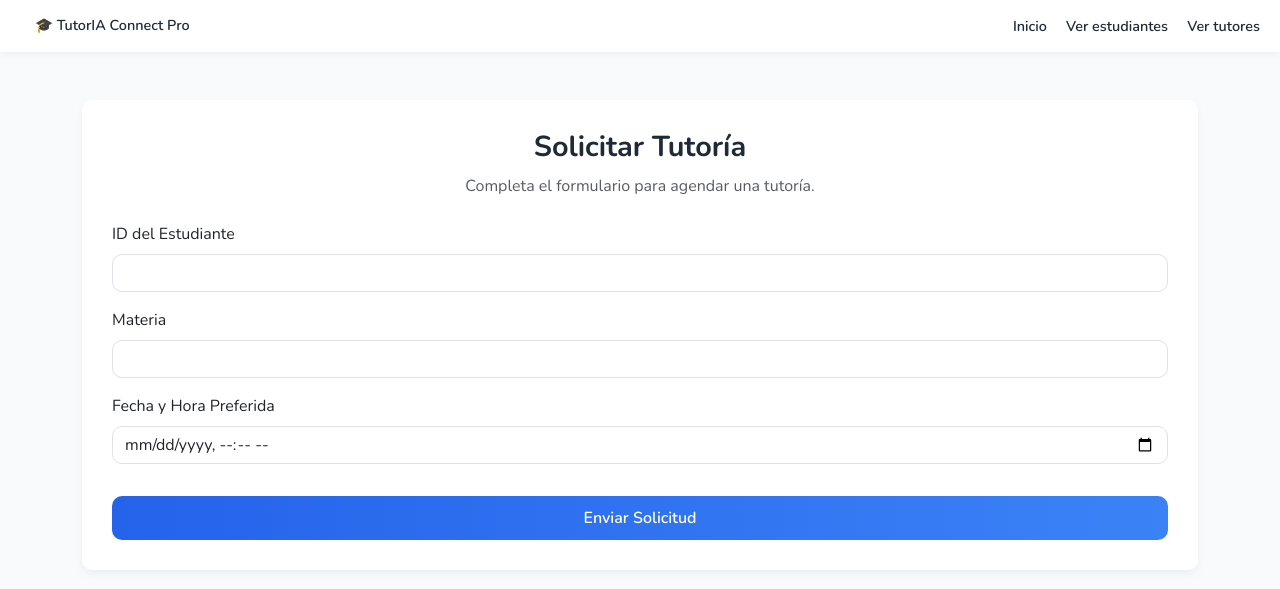
After one commit to SsamirNunez360/PROYECTODJANGO, a Django app: page /solicitud_tutoria/ in a window 1280 px wide. The commit adds this page. Shown: the top 589 px of the page. Run offline with Django 5.2, Linux system fonts and the light colour scheme.

Commit message:
Solicitar tutoria en sitio web

```diff
--- a/tutoria/mysite/mysite/data/solicitudes.json
+++ b/tutoria/mysite/mysite/data/solicitudes.json
@@ -8,5 +8,10 @@
         "id_estudiante": "E001",
         "materia": "Algoritmos y estructura de datos",
         "fecha_hora_preferida": "2025-08-06 10:00"
+    },
+    {
+        "id_estudiante": "E005",
+        "materia": "Matematicas",
+        "fecha_hora_preferida": "2025-10-10T10:00"
     }
 ]
--- a/tutoria/mysite/mysite/templates/home.html
+++ b/tutoria/mysite/mysite/templates/home.html
@@ -131,6 +131,7 @@
       <a class="navbar-brand" href="#">🎓 TutorIA Connect Pro</a>
     </div>
     <div>
+      <a href="/solicitud_tutoria">Solicitar tutoria</a>
       <a href="/registrar_estudiante">Registrar estudiante</a>
       <a href="/estudiantes_perfil">Ver estudiantes</a>
       <a href="/tutores_perfil">Ver tutores</a>
--- /dev/null
+++ b/tutoria/mysite/mysite/templates/solicitud_tutoria.html
@@ -0,0 +1,125 @@
+<!DOCTYPE html>
+<html lang="es">
+<head>
+    <meta charset="UTF-8">
+    <meta name="viewport" content="width=device-width, initial-scale=1.0">
+    <title>Solicitar Tutoría</title>
+
+    <link href="https://cdn.jsdelivr.net/npm/bootstrap@5.3.3/dist/css/bootstrap.min.css" rel="stylesheet">
+    <link href="https://fonts.googleapis.com/css2?family=Nunito:wght@400;600;700&display=swap" rel="stylesheet">
+
+    <style>
+        :root{
+            --primary:#2563eb;
+            --primary-light:#3b82f6;
+            --gray-light:#f9fafb;
+            --text-dark:#1f2937;
+            --muted:#6b7280;
+        }
+
+        body{
+            background: var(--gray-light);
+            font-family: 'Nunito', sans-serif;
+            margin:0;
+            padding:0;
+        }
+        .navbar{
+            background:#fff;
+            box-shadow:0 2px 8px rgba(0,0,0,.05);
+            padding: 10px 20px;
+        }
+        .navbar-brand{
+            font-weight:700;
+            color:var(--primary);
+            font-size:1.2rem;
+        }
+        .navbar a{
+            font-weight:600;
+            font-size:0.9rem;
+            color: var(--text-dark);
+            margin-left: 15px;
+            text-decoration: none;
+        }
+        .btn-signup{
+            background:linear-gradient(90deg,var(--primary),var(--primary-light));
+            border:none;
+            color:#fff !important;
+            font-weight:600;
+            padding:5px 12px;
+            border-radius:8px;
+            font-size:0.85rem;
+        }
+        .hero{
+            background:#fff;
+            border-radius:10px;
+            padding:30px;
+            box-shadow:0 4px 10px rgba(0,0,0,0.05);
+            margin:20px auto;
+        }
+        .hero h1{
+            font-weight:700;
+            color:var(--text-dark);
+            margin-bottom:10px;
+            font-size:1.8rem;
+        }
+        .hero p{
+            color:var(--muted);
+            font-size:1rem;
+            margin-bottom:20px;
+        }
+        .form-control{
+            border-radius:10px;
+        }
+        .btn-search{
+            background:linear-gradient(90deg,var(--primary),var(--primary-light));
+            border:none;
+            color:#fff;
+            font-weight:600;
+            border-radius:10px;
+            padding:10px 20px;
+            width: 100%;
+        }
+    </style>
+</head>
+<body>
+
+    <nav class="navbar d-flex justify-content-between align-items-center">
+        <div class="d-flex align-items-center">
+            <a class="navbar-brand" href="{% url 'home' %}">🎓 TutorIA Connect Pro</a>
+        </div>
+        <div>
+            <a href="{% url 'home' %}">Inicio</a>
+            <a href="{% url 'listar_estudiante' %}">Ver estudiantes</a>
+            <a href="{% url 'tutores_perfil' %}">Ver tutores</a>
+        </div>
+    </nav>
+
+    <div class="container">
+        <div class="hero mt-5">
+            <h1 class="text-center">Solicitar Tutoría</h1>
+            <p class="text-center text-muted">Completa el formulario para agendar una tutoría.</p>
+
+            <form action="{% url 'solicitud_tutoria' %}" method="post" class="mt-4">
+                {% csrf_token %}
+
+                <div class="mb-3">
+                    <label for="id_estudiante" class="form-label">ID del Estudiante</label>
+                    <input type="text" class="form-control" id="id_estudiante" name="id_estudiante" required>
+                </div>
+
+                <div class="mb-3">
+                    <label for="materia" class="form-label">Materia</label>
+                    <input type="text" class="form-control" id="materia" name="materia" required>
+                </div>
+
+                <div class="mb-3">
+                    <label for="fecha_hora" class="form-label">Fecha y Hora Preferida</label>
+                    <input type="datetime-local" class="form-control" id="fecha_hora" name="fecha_hora_preferida" required>
+                </div>
+
+                <button type="submit" class="btn btn-search mt-3">Enviar Solicitud</button>
+            </form>
+        </div>
+    </div>
+</body>
+</html>
--- a/tutoria/mysite/mysite/urls.py
+++ b/tutoria/mysite/mysite/urls.py
@@ -12,4 +12,5 @@ urlpatterns = [
     path('estudiantes_perfil/', views.estudiantes_perfil, name='estudiantes_perfil'),
     path('registrar_estudiante/', views.registrar_estudiante, name='registrar_estudiante'),
     path('listar_estudiante/', views.listar_estudiante, name='listar_estudiante'),
+    path('solicitud_tutoria/', views.solicitar_tutoria, name='solicitud_tutoria'),
 ]
--- a/tutoria/mysite/mysite/views.py
+++ b/tutoria/mysite/mysite/views.py
@@ -8,8 +8,10 @@ from django.contrib import messages
 from django.http import HttpResponse
 from django.shortcuts import render
 from django.shortcuts import redirect
-from django.http import HttpResponse
-from django.shortcuts import render, redirect
+from django.views.decorators.csrf import csrf_exempt
+from datetime import datetime
+from django.utils.timezone import now
+from pathlib import Path
 
 
 from .clases import (
@@ -88,6 +90,42 @@ def registrar_estudiante(request):
         return redirect('estudiantes_perfil')
 
     return render(request, 'registrar_estudiante.html')
+
+
+
+
+
+def solicitar_tutoria(request):
+    if request.method == 'POST':
+        # Ruta exacta corregida (tutoria/mysite/mysite/data/)
+        DATA_DIR = Path(settings.BASE_DIR) / 'mysite' / 'data'  # ¡Ajustado!
+        DATA_DIR.mkdir(exist_ok=True)  # Crea solo si no existe
+
+        archivo_json = DATA_DIR / 'solicitudes.json'
+
+        # Obtener datos del formulario
+        nueva_solicitud = {
+            "id_estudiante": request.POST.get('id_estudiante'),
+            "materia": request.POST.get('materia'),
+            "fecha_hora_preferida": request.POST.get('fecha_hora_preferida')
+        }
+
+        # Cargar datos existentes o lista vacía
+        try:
+            with open(archivo_json, 'r', encoding='utf-8') as f:
+                solicitudes = json.load(f)
+        except (FileNotFoundError, json.JSONDecodeError):
+            solicitudes = []
+
+        # Guardar la nueva solicitud
+        solicitudes.append(nueva_solicitud)
+
+        with open(archivo_json, 'w', encoding='utf-8') as f:
+            json.dump(solicitudes, f, indent=4, ensure_ascii=False)
+
+        return redirect('home')  # Cambia 'home' si usas otra vista
+
+    return render(request, 'solicitud_tutoria.html')
 
 
 def home(request):
@@ -248,11 +286,13 @@ def actualizar_usuario(request):
 def eliminar_usuario(request):
     return render(request, 'eliminar_usuario.html')
 
+'''
 def solicitar_tutoria(request):
-    return render(request, 'solicitar_tutoria.html')
+    return render(request, 'solicitud_tutoria.html')
 
 def listar_solicitudes(request):
     return render(request, 'listar_solicitudes.html')
+'''
 
 def asignar_tutoria(request):
     return render(request, 'asignar_tutoria.html')
```
